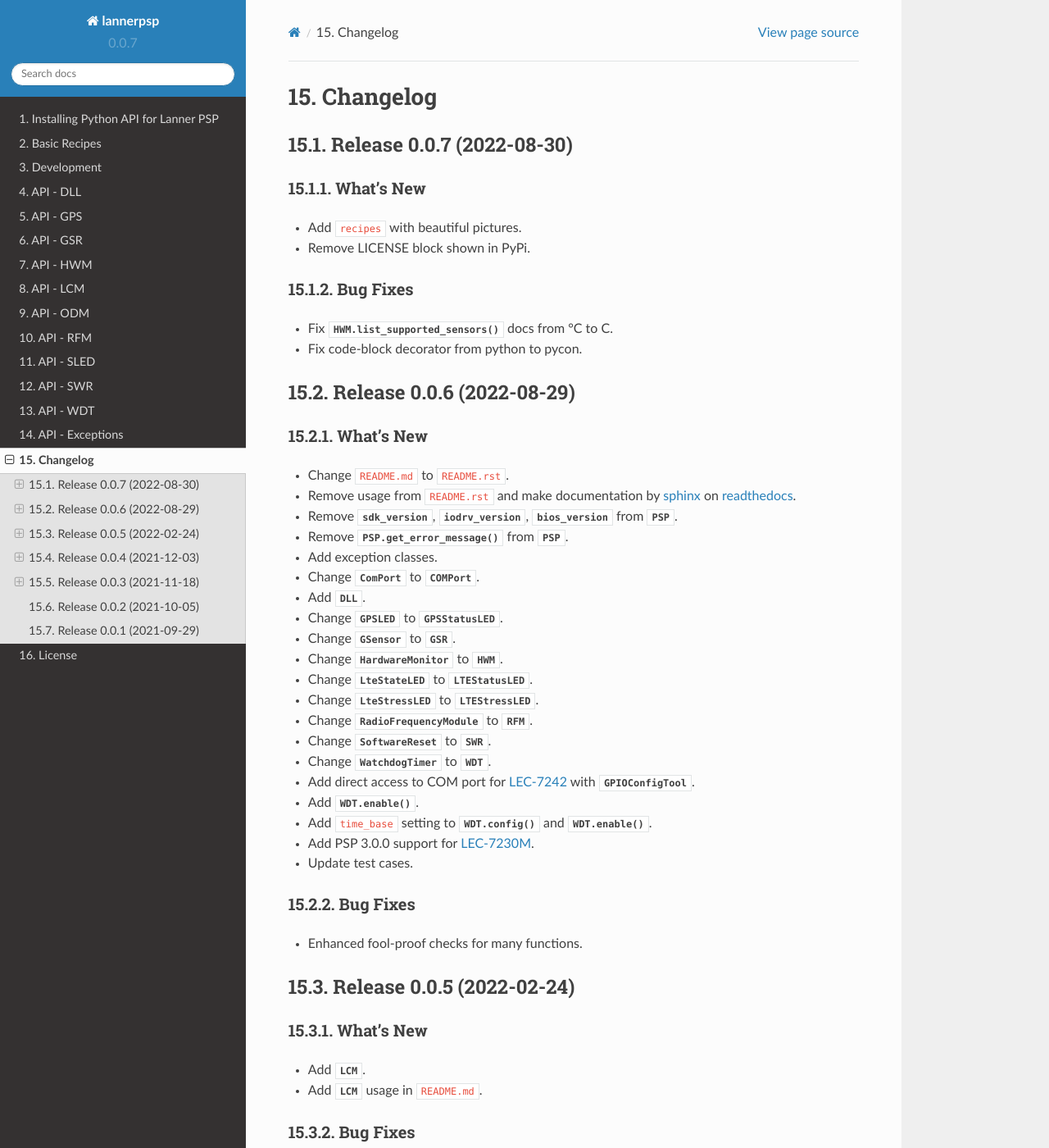
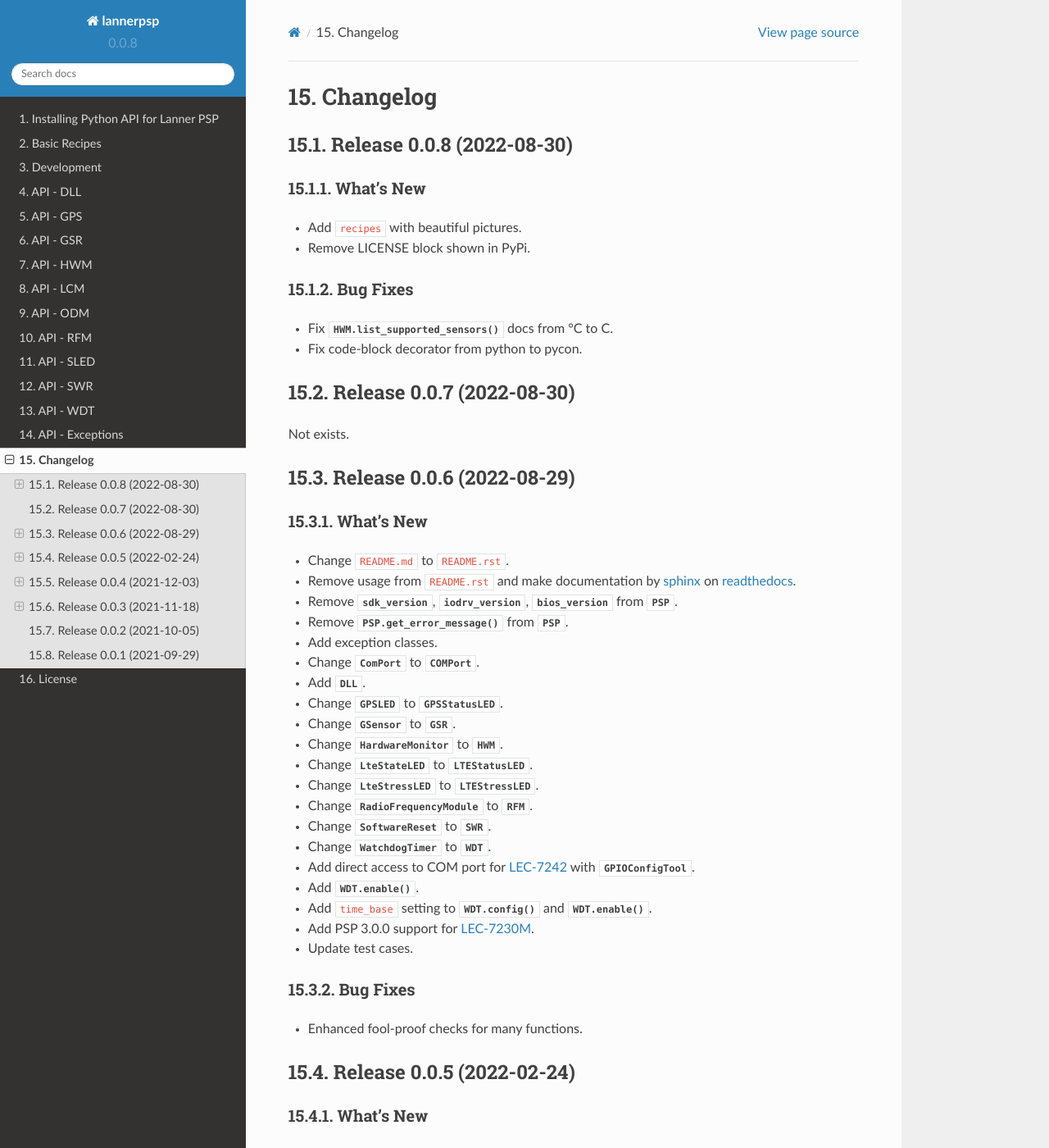
Before and after one commit to lanneriotsw/psp-api-python, a Sphinx documentation site: the page built from docs/changelog.rst, in a window 1280 px wide and 1400 px high. Shown: the whole window at 82% size. Built offline with Sphinx 7.4.7 and the Read the Docs theme 2.0.0, drawn with Linux system fonts in a browser that asks for light colours; some of the changed text lies outside the part shown.

Commit message:
Release v0.0.8

```diff
--- a/docs/changelog.rst
+++ b/docs/changelog.rst
@@ -4,7 +4,7 @@ Changelog
 
 .. currentmodule:: lannerpsp
 
-Release 0.0.7 (2022-08-30)
+Release 0.0.8 (2022-08-30)
 ==========================
 
 What's New
@@ -18,6 +18,11 @@ Bug Fixes
 
 * Fix :meth:`HWM.list_supported_sensors` docs from °C to C.
 * Fix code-block decorator from python to pycon.
+
+Release 0.0.7 (2022-08-30)
+==========================
+
+Not exists.
 
 Release 0.0.6 (2022-08-29)
 ==========================
--- a/lannerpsp/__init__.py
+++ b/lannerpsp/__init__.py
@@ -32,7 +32,7 @@ from .sdk_sled import GPSStatusLED, LTEStatusLED, LTEStressLED, SystemLED
 from .sdk_swr import SWR
 from .sdk_wdt import WDT, WDTInfoModel
 
-__version__ = "0.0.7"
+__version__ = "0.0.8"
 __all__ = [
     # Functions
     "get_psp_exc_msg",
```
